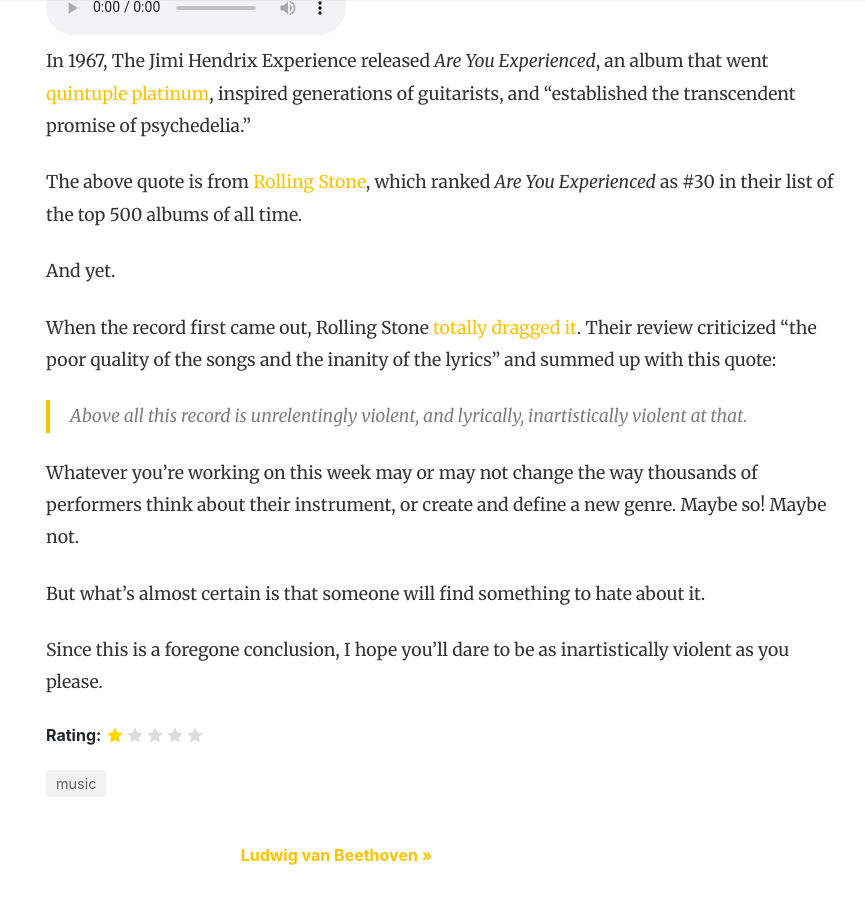
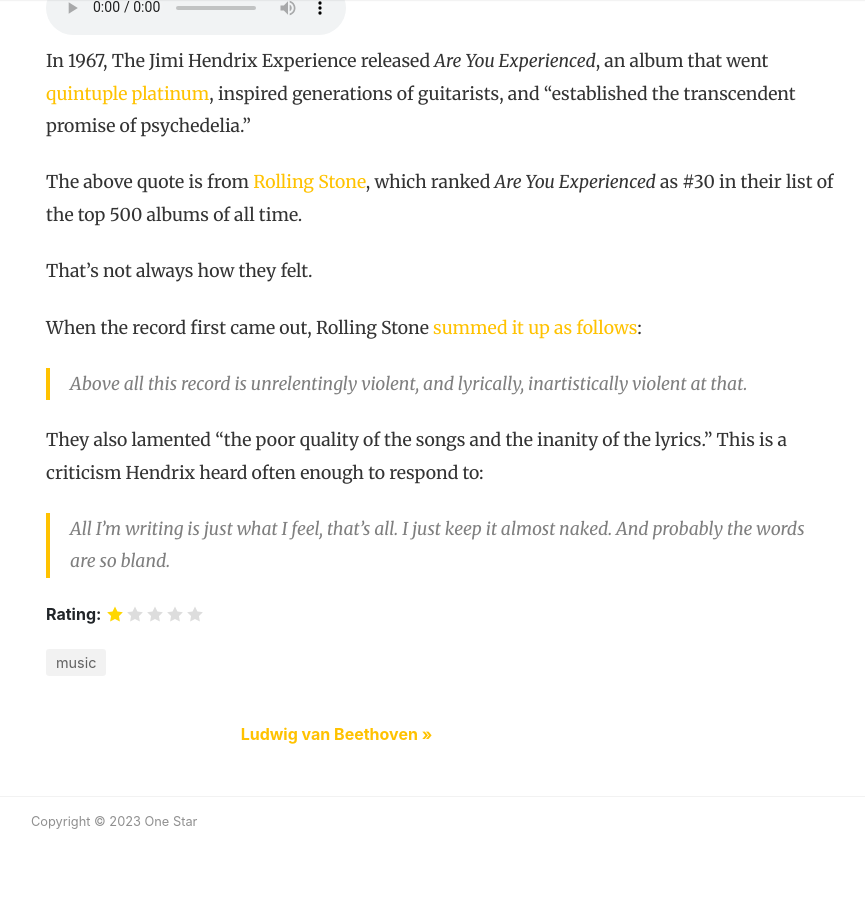
Before and after one commit to bruab/onestar, a Jekyll site: the page built from _posts/2023-05-09-jimi-hendrix.md, in a window 1280 px wide and 900 px high, scrolled down 1104 px. Shown: the whole window, without its empty margins (54-919 px from the left). Built offline with Jekyll 4.4.1, drawn with Linux system fonts in a browser that asks for light colours; nearby versions of some CDN libraries; comment, search, counter and statistics services are not loaded.

Commit message:
update jimi post

```diff
--- a/_posts/2023-05-09-jimi-hendrix.md
+++ b/_posts/2023-05-09-jimi-hendrix.md
@@ -14,14 +14,12 @@
 
 The above quote is from [Rolling Stone](https://www.rollingstone.com/music/music-lists/best-albums-of-all-time-1062063/jimi-hendrix-are-you-experienced-1063203/), which ranked _Are You Experienced_ as #30 in their list of the top 500 albums of all time.
 
-And yet.
+That's not always how they felt.
 
-When the record first came out, Rolling Stone [totally dragged it](https://www.rollingstone.com/music/music-news/album-reviews-jimi-hendrix-and-eric-clapton-188030/). Their review criticized “the poor quality of the songs and the inanity of the lyrics” and summed up with this quote:
+When the record first came out, Rolling Stone [summed it up as follows](https://www.rollingstone.com/music/music-news/album-reviews-jimi-hendrix-and-eric-clapton-188030/):
 
 > Above all this record is unrelentingly violent, and lyrically, inartistically violent at that.
 
-Whatever you’re working on this week may or may not change the way thousands of performers think about their instrument, or create and define a new genre. Maybe so! Maybe not.
+They also lamented “the poor quality of the songs and the inanity of the lyrics.” This is a criticism Hendrix heard often enough to respond to:
 
-But what’s almost certain is that someone will find something to hate about it.
-
-Since this is a foregone conclusion, I hope you’ll dare to be as inartistically violent as you please.
+> All I'm writing is just what I feel, that's all. I just keep it almost naked. And probably the words are so bland.
```
Also changed, not shown: 1 other file.
